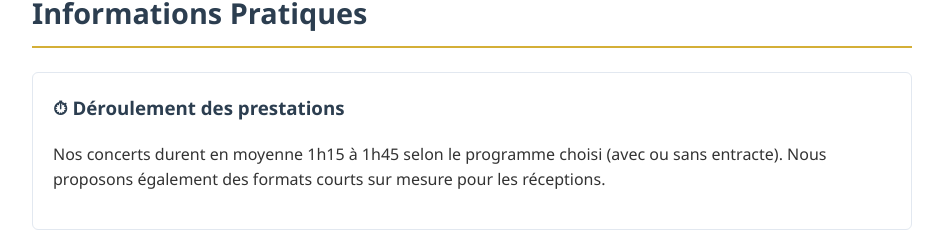
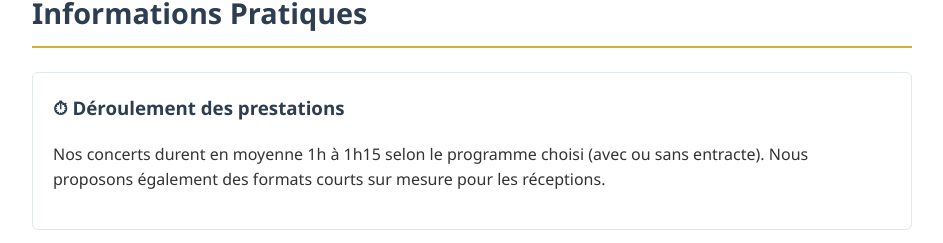
Before and after one commit to petiteszelles/site, a plain HTML site: page index.html in a window 1280 px wide. Shown: the part 3608-3851 px from the top of the page, without its empty margins (168-1111 px from the left). Drawn offline with Linux system fonts and the light colour scheme.

Commit message:
Add files via upload

```diff
--- a/index.html
+++ b/index.html
@@ -584,7 +584,7 @@ Sans dogme ni posture radicale, le projet pose un regard tendre, poétique et pr
             <div class="info-grid">
                 <div class="info-card">
                     <h3>⏱ Déroulement des prestations</h3>
-                    <p>Nos concerts durent en moyenne 1h15 à 1h45 selon le programme choisi (avec ou sans entracte). Nous proposons également des formats courts sur mesure pour les réceptions.</p>
+                    <p>Nos concerts durent en moyenne 1h à 1h15 selon le programme choisi (avec ou sans entracte). Nous proposons également des formats courts sur mesure pour les réceptions.</p>
                 </div>
 
             </div>
```
